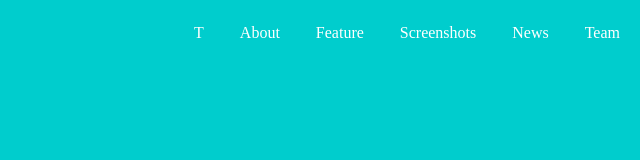
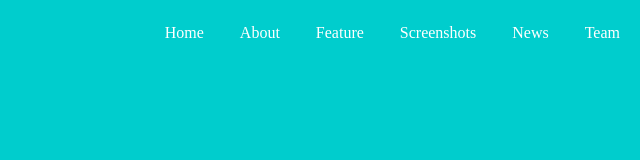
Before and after one commit to anh-tuan98/bt_css, a plain HTML site: page index.html in a window 1280 px wide. Shown: the full height of the page, 640-1280 px from the left. Drawn offline with Linux system fonts and the light colour scheme.

Commit message:
fix link2

```diff
--- a/index.html
+++ b/index.html
@@ -10,7 +10,7 @@
       <div>
         <ul class="nav-items">
           <li class="nav-item">
-            <a href="#" class="nav-link">T</a>
+            <a href="#" class="nav-link">Home</a>
           </li>
           <li class="nav-item">
             <a href="#" class="nav-link">About</a>
```
